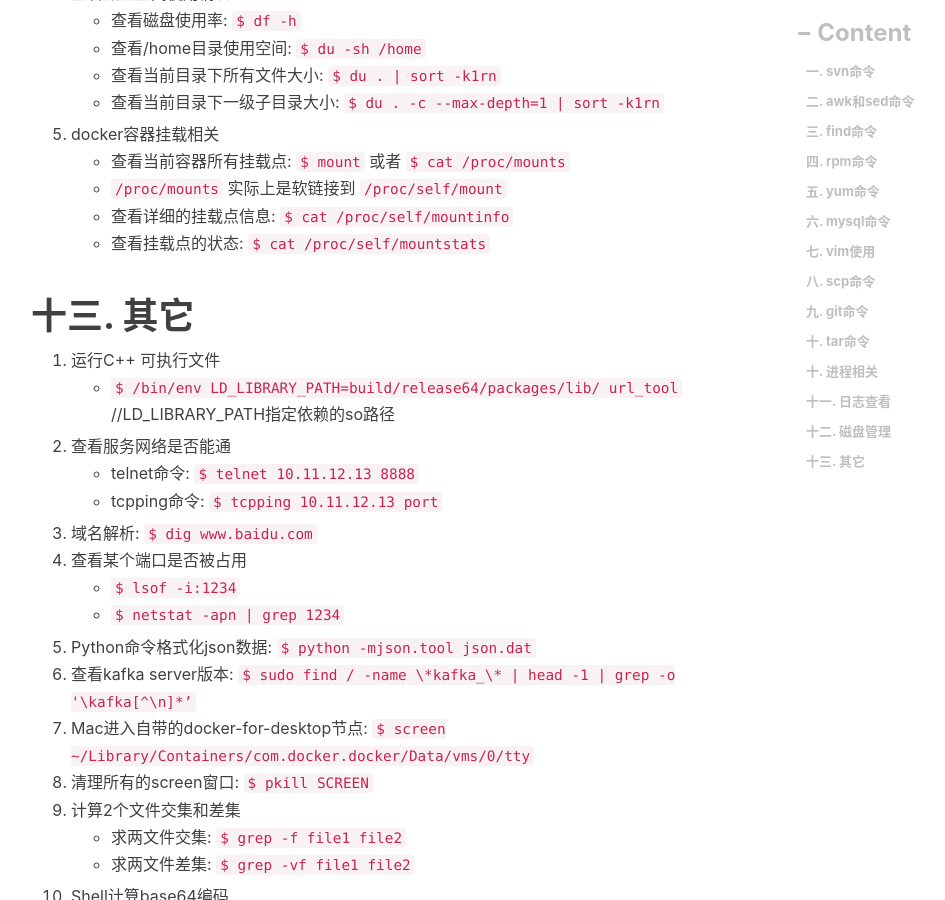
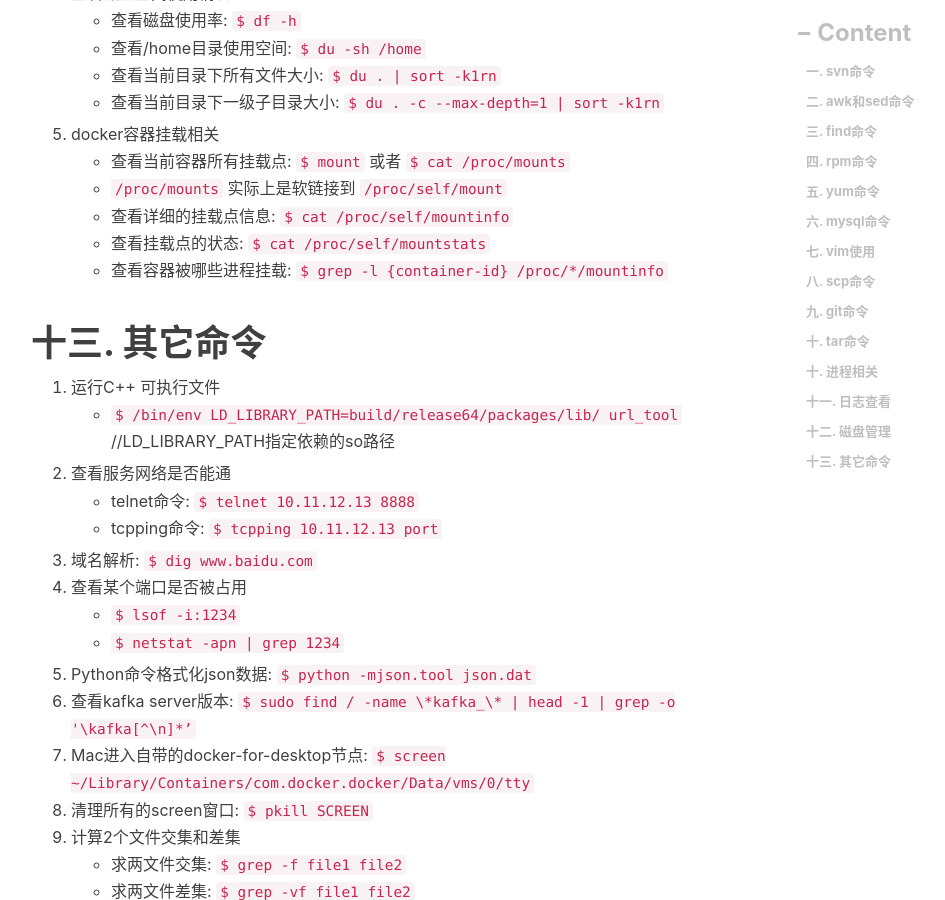
Before and after one commit to engru/chenguolin.github.io, a Jekyll site: the page built from _posts/2016-09-27-【Linux-10】Linux开发运维总结.md, in a window 1280 px wide and 900 px high, scrolled down 5610 px. Shown: the whole window, without its empty margins (234-1179 px from the left). Built offline with Jekyll 4.4.1, drawn with Linux system fonts in a browser that asks for light colours; nearby versions of some CDN libraries; comment, search, counter and statistics services are not loaded.

Commit message:
Update 2016-09-27-【Linux-10】Linux开发运维总结.md

```diff
--- a/_posts/2016-09-27-【Linux-10】Linux开发运维总结.md
+++ b/_posts/2016-09-27-【Linux-10】Linux开发运维总结.md
@@ -154,8 +154,9 @@ tags:         #标签
    + `/proc/mounts` 实际上是软链接到 `/proc/self/mount`
    + 查看详细的挂载点信息: `$ cat /proc/self/mountinfo`
    + 查看挂载点的状态: `$ cat /proc/self/mountstats`
+   + 查看容器被哪些进程挂载: `$ grep -l {container-id} /proc/*/mountinfo`
 
-# 十三. 其它
+# 十三. 其它命令
 1. 运行C++ 可执行文件
    + `$ /bin/env LD_LIBRARY_PATH=build/release64/packages/lib/ url_tool`  //LD_LIBRARY_PATH指定依赖的so路径
 2. 查看服务网络是否能通
```
